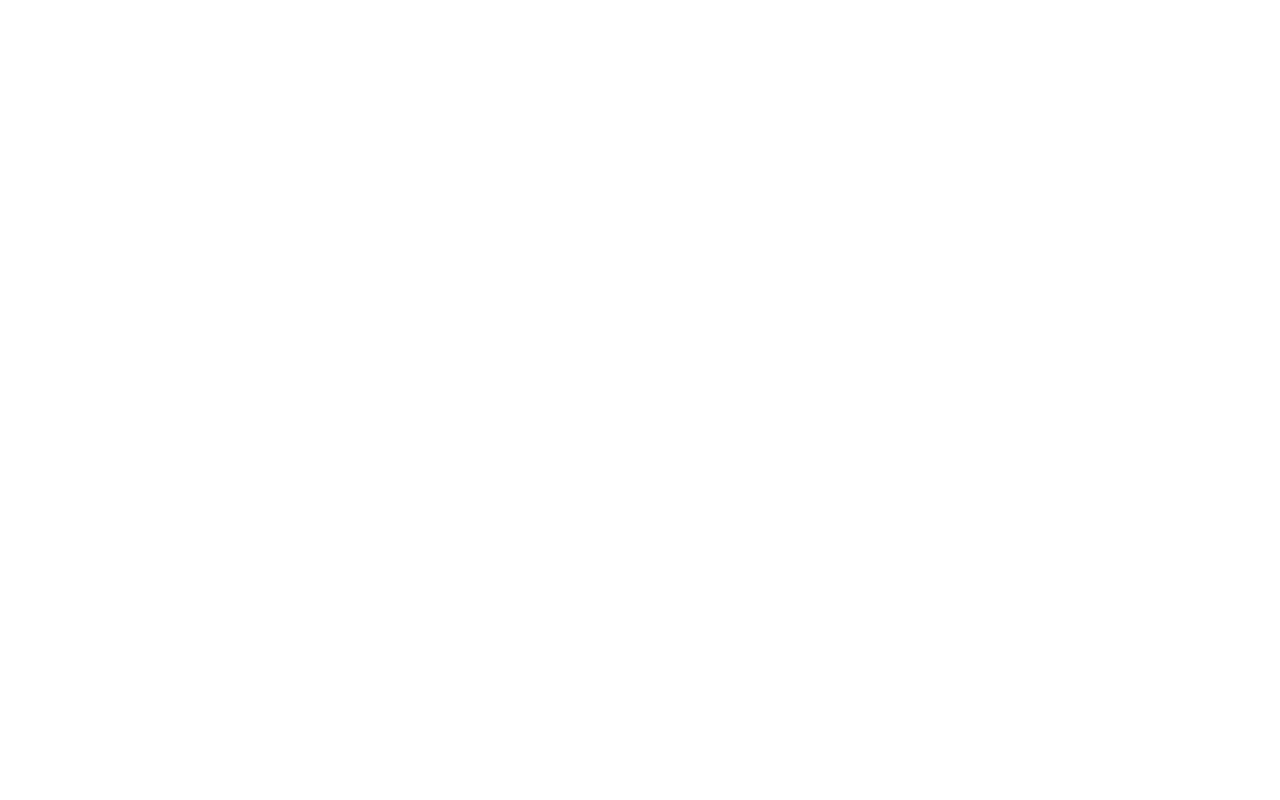
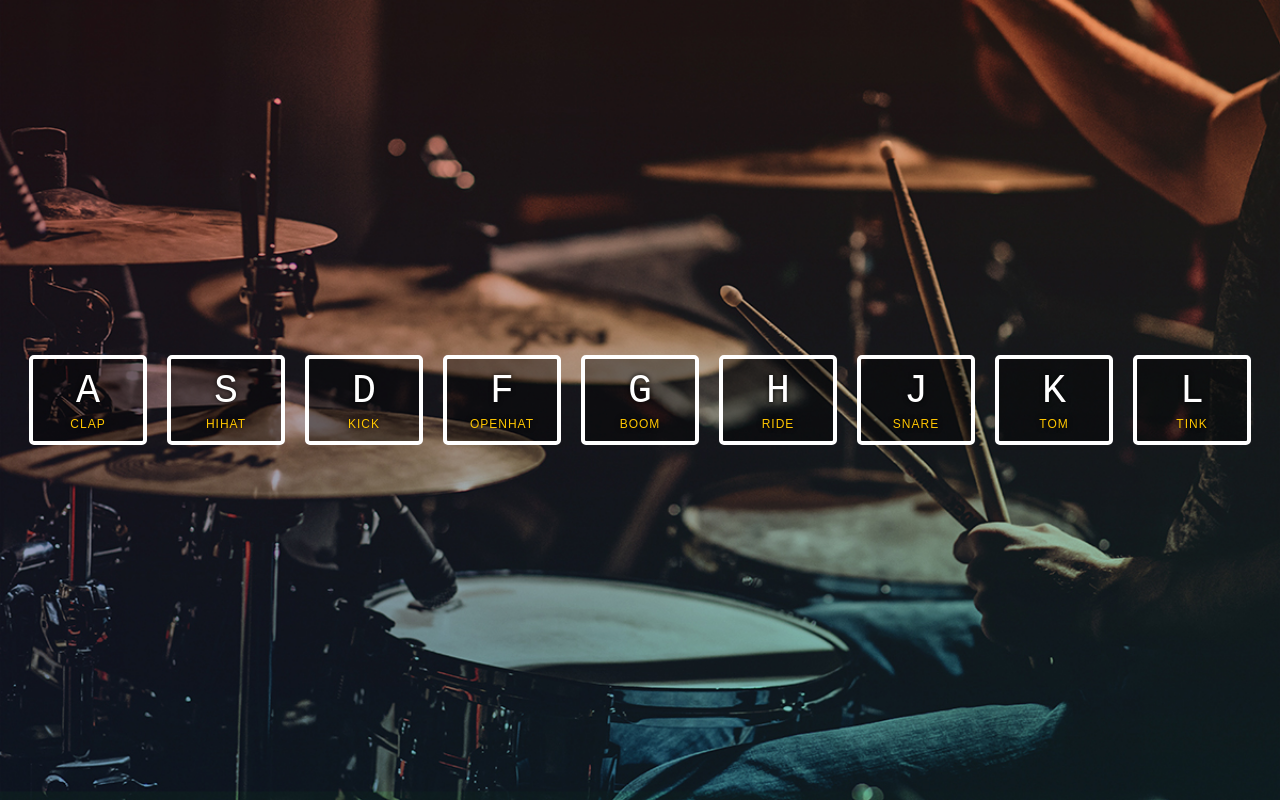
Before and after one commit to DavRiosV/30-days-Javascript, a plain HTML site: page 30-DAYS/01-Drum Kit/index.html in a window 1280 px wide. Drawn offline with Linux system fonts and the light colour scheme.

Commit message:
inicio del proyecto

```diff
--- a/30-DAYS/01-Drum Kit/index.html
+++ b/30-DAYS/01-Drum Kit/index.html
@@ -1,12 +1,64 @@
 <!DOCTYPE html>
 <html lang="en">
 <head>
-    <meta charset="UTF-8">
-    <meta http-equiv="X-UA-Compatible" content="IE=edge">
-    <meta name="viewport" content="width=device-width, initial-scale=1.0">
-    <title>Document</title>
+<meta charset="UTF-8">
+<title>JS Drum Kit</title>
+<link rel="stylesheet" href="style.css">
+<link rel="icon" href="https://fav.farm/🔥" />
 </head>
 <body>
 
+
+<div class="keys">
+    <div data-key="65" class="key">
+        <kbd>A</kbd>
+    <span class="sound">clap</span>
+    </div>
+    <div data-key="83" class="key">
+        <kbd>S</kbd>
+    <span class="sound">hihat</span>
+    </div>
+    <div data-key="68" class="key">
+        <kbd>D</kbd>
+    <span class="sound">kick</span>
+    </div>
+    <div data-key="70" class="key">
+        <kbd>F</kbd>
+    <span class="sound">openhat</span>
+    </div>
+    <div data-key="71" class="key">
+        <kbd>G</kbd>
+    <span class="sound">boom</span>
+    </div>
+    <div data-key="72" class="key">
+        <kbd>H</kbd>
+    <span class="sound">ride</span>
+    </div>
+    <div data-key="74" class="key">
+        <kbd>J</kbd>
+    <span class="sound">snare</span>
+    </div>
+    <div data-key="75" class="key">
+        <kbd>K</kbd>
+    <span class="sound">tom</span>
+    </div>
+    <div data-key="76" class="key">
+        <kbd>L</kbd>
+    <span class="sound">tink</span>
+    </div>
+</div>
+
+<audio data-key="65" src="sounds/clap.wav"></audio>
+<audio data-key="83" src="sounds/hihat.wav"></audio>
+<audio data-key="68" src="sounds/kick.wav"></audio>
+<audio data-key="70" src="sounds/openhat.wav"></audio>
+<audio data-key="71" src="sounds/boom.wav"></audio>
+<audio data-key="72" src="sounds/ride.wav"></audio>
+<audio data-key="74" src="sounds/snare.wav"></audio>
+<audio data-key="75" src="sounds/tom.wav"></audio>
+<audio data-key="76" src="sounds/tink.wav"></audio>
+
+<script src="./index.js"></script>
+
 </body>
 </html>
--- /dev/null
+++ b/30-DAYS/01-Drum Kit/style.css
@@ -0,0 +1,51 @@
+html {
+    font-size: 10px;
+    background: url('./IMG/bateria.jpg') bottom center;
+    background-size: cover;
+}
+
+body,html {
+    margin: 0;
+    padding: 0;
+    font-family: sans-serif;
+}
+
+.keys {
+    display: flex;
+    flex: 1;
+    min-height: 100vh;
+    align-items: center;
+    justify-content: center;
+}
+
+.key {
+    border: .4rem solid rgb(255, 255, 255);
+    border-radius: .5rem;
+    margin: 1rem;
+    font-size: 1.5rem;
+    padding: 1rem .5rem;
+    transition: all .07s ease;
+    width: 10rem;
+    text-align: center;
+    color: white;
+    background: rgba(0,0,0,0.4);
+    text-shadow: 0 0 .5rem black;
+}
+
+.playing {
+    transform: scale(1.1);
+    border-color: #ffc600;
+    box-shadow: 0 0 1rem #ffc600;
+}
+
+kbd {
+    display: block;
+    font-size: 4rem;
+}
+
+.sound {
+    font-size: 1.2rem;
+    text-transform: uppercase;
+    letter-spacing: .1rem;
+    color: #ffc600;
+}
```
Also changed, not shown: 30-DAYS/01-Drum Kit/IMG/323115540672d6dfeb05565a1287ac21.jpg (added), 30-DAYS/01-Drum Kit/IMG/background.jpg (added), 30-DAYS/01-Drum Kit/IMG/bateria.jpg (added), 30-DAYS/01-Drum Kit/index.js (added), 9 other files.
